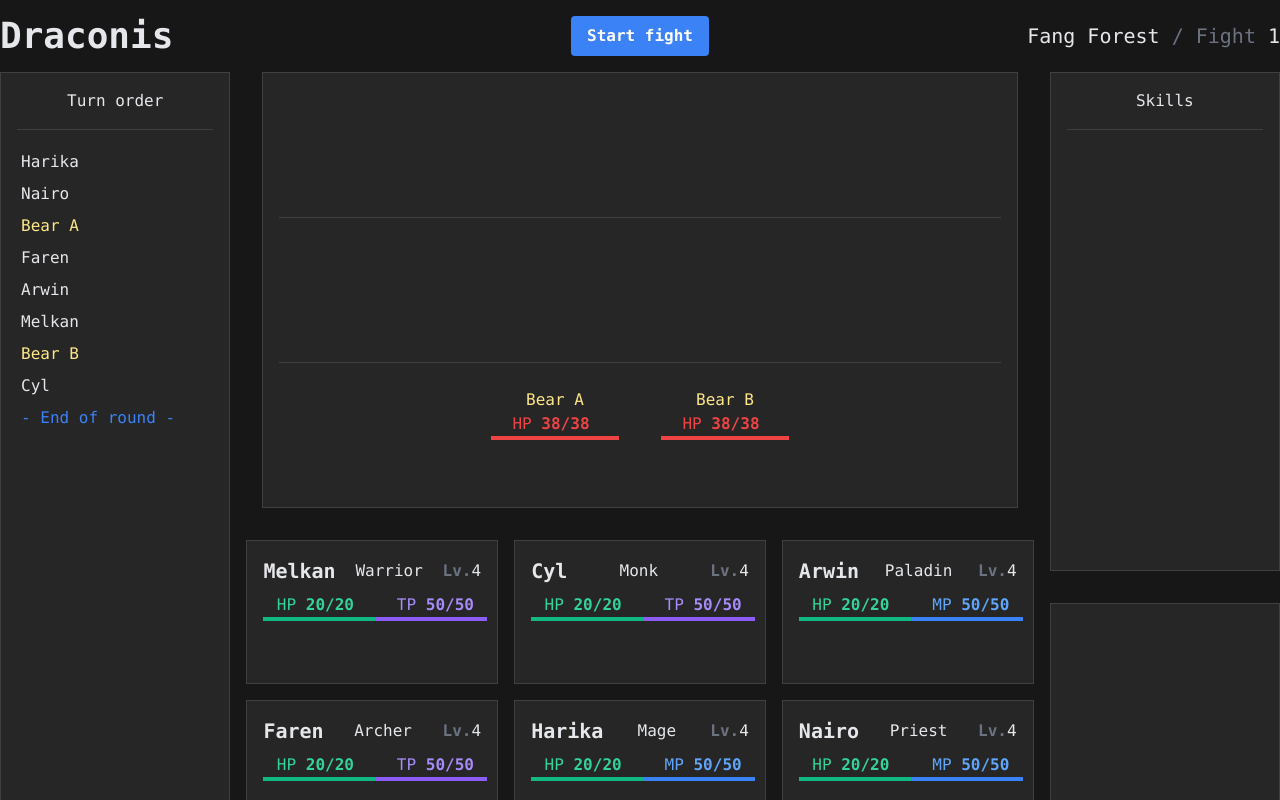
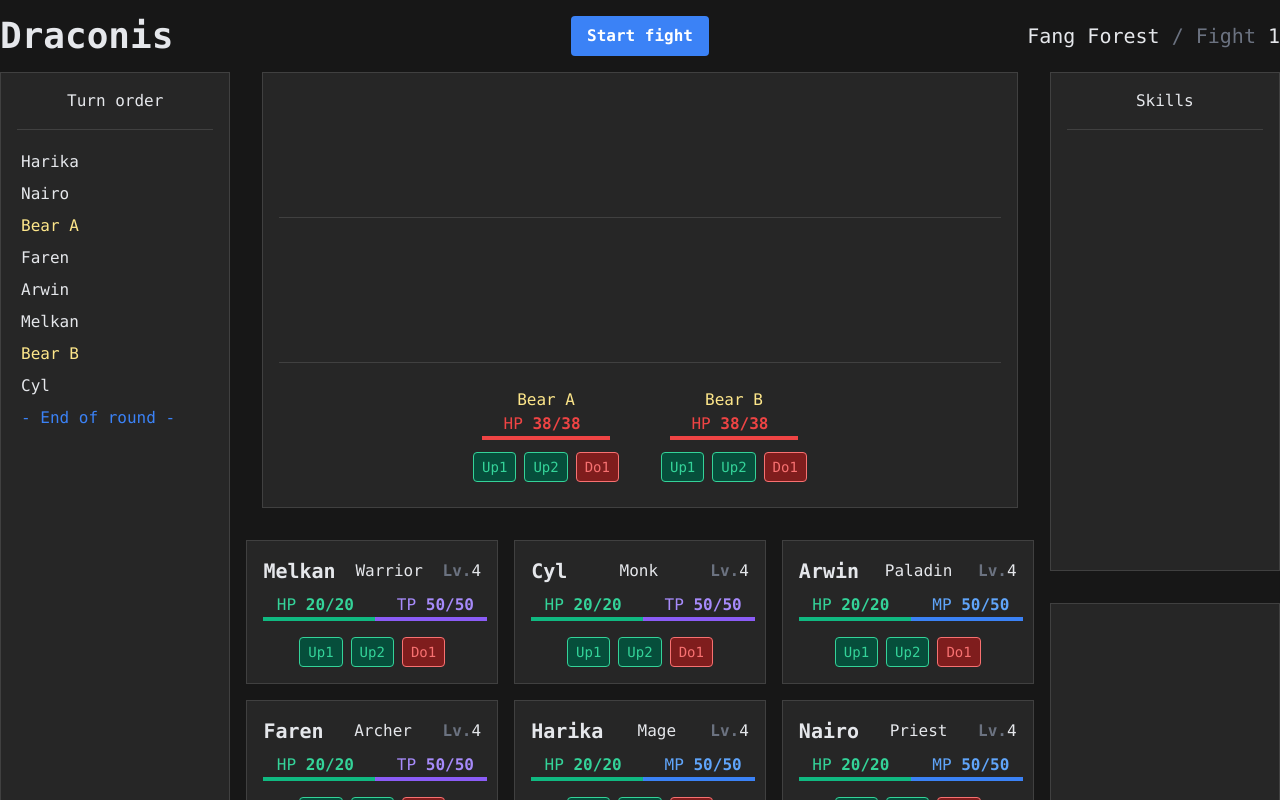
Before and after one commit to fbeaufume/draconis, an Angular app: page / in a window 1280 px wide. Both pictures are taken after a click on the button "Continue". Shown: the top 800 px of the page. Built offline with nearby package versions, Linux system fonts and the light colour scheme.

Commit message:
Displayed buffs and debuffs

```diff
--- a/src/app/fight/character/character.component.html
+++ b/src/app/fight/character/character.component.html
@@ -26,4 +26,8 @@
   </div>
 </div>
 <div class="flex justify-center space-x-2 pt-4 text-sm">
+  <div *ngFor="let buff of character.buffs"
+       class="border border-green-400 bg-green-900 rounded px-2 py-1 text-green-400">{{ buff }}</div>
+  <div *ngFor="let debuff of character.debuffs"
+       class="border border-red-400 bg-red-900 rounded px-2 py-1 text-red-400">{{ debuff }}</div>
 </div>
--- a/src/app/fight/enemy/enemy.component.html
+++ b/src/app/fight/enemy/enemy.component.html
@@ -3,3 +3,9 @@
 <div class="w-32 bg-red-900">
   <div class="h-1 bg-red-500" [style]="'width: ' + enemy.lifePercent + '%'"></div>
 </div>
+<div class="flex justify-center space-x-2 pt-3 text-sm">
+  <div *ngFor="let buff of enemy.buffs"
+       class="border border-green-400 bg-green-900 rounded px-2 py-1 text-green-400">{{ buff }}</div>
+  <div *ngFor="let debuff of enemy.debuffs"
+       class="border border-red-400 bg-red-900 rounded px-2 py-1 text-red-400">{{ debuff }}</div>
+</div>
--- a/src/app/model/creature.model.ts
+++ b/src/app/model/creature.model.ts
@@ -18,11 +18,9 @@ export abstract class Creature {
   // Max mana or tech points (depends on the character class) (currently only used by characters)
   energyPercent: number;
 
-  // Bonuses, a.k.a. "buffs"
-  // bonuses: string[] = [];
+  buffs: string[] = ['Up1', 'Up2'];
 
-  // Maluses, a.k.a. "debuffs"
-  // maluses: string[] = [];
+  debuffs: string[] = ['Do1'];
 
   protected constructor(
     public name: string,
```
